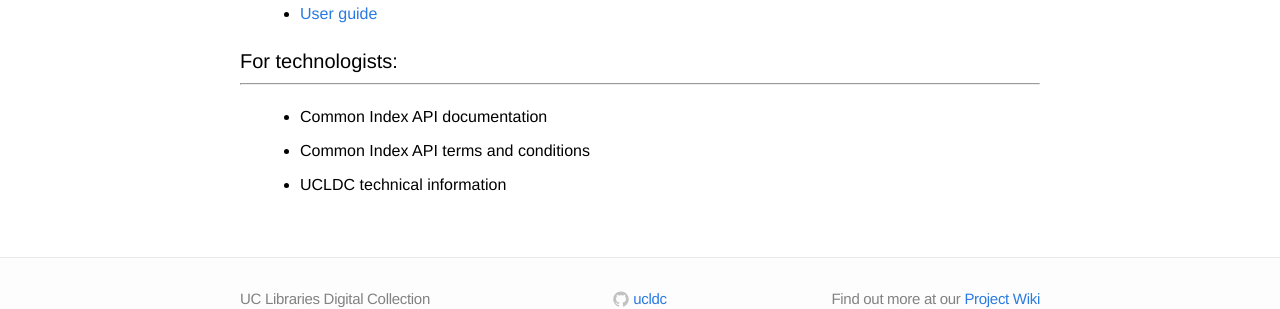
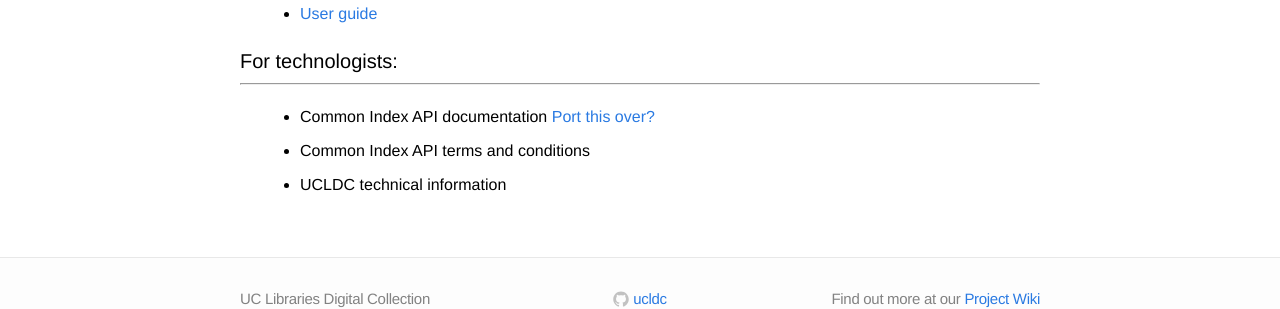
Before and after one commit to ucldc/ucldc-docs, a Jekyll site: the page built from index.md, in a window 1280 px wide. Shown: the part 520-829 px from the top of the page. Built offline with Jekyll 4.4.1, drawn with Linux system fonts in a browser that asks for light colours; nearby versions of some CDN libraries.

Commit message:
Update index.md

```diff
--- a/index.md
+++ b/index.md
@@ -19,6 +19,6 @@ ___
 
 ##For technologists:
 ___
-- Common Index API documentation
+- Common Index API documentation [Port this over?](https://wiki.library.ucsf.edu/display/UCLDC/Solr+API)
 - Common Index API terms and conditions
 - UCLDC technical information
```
